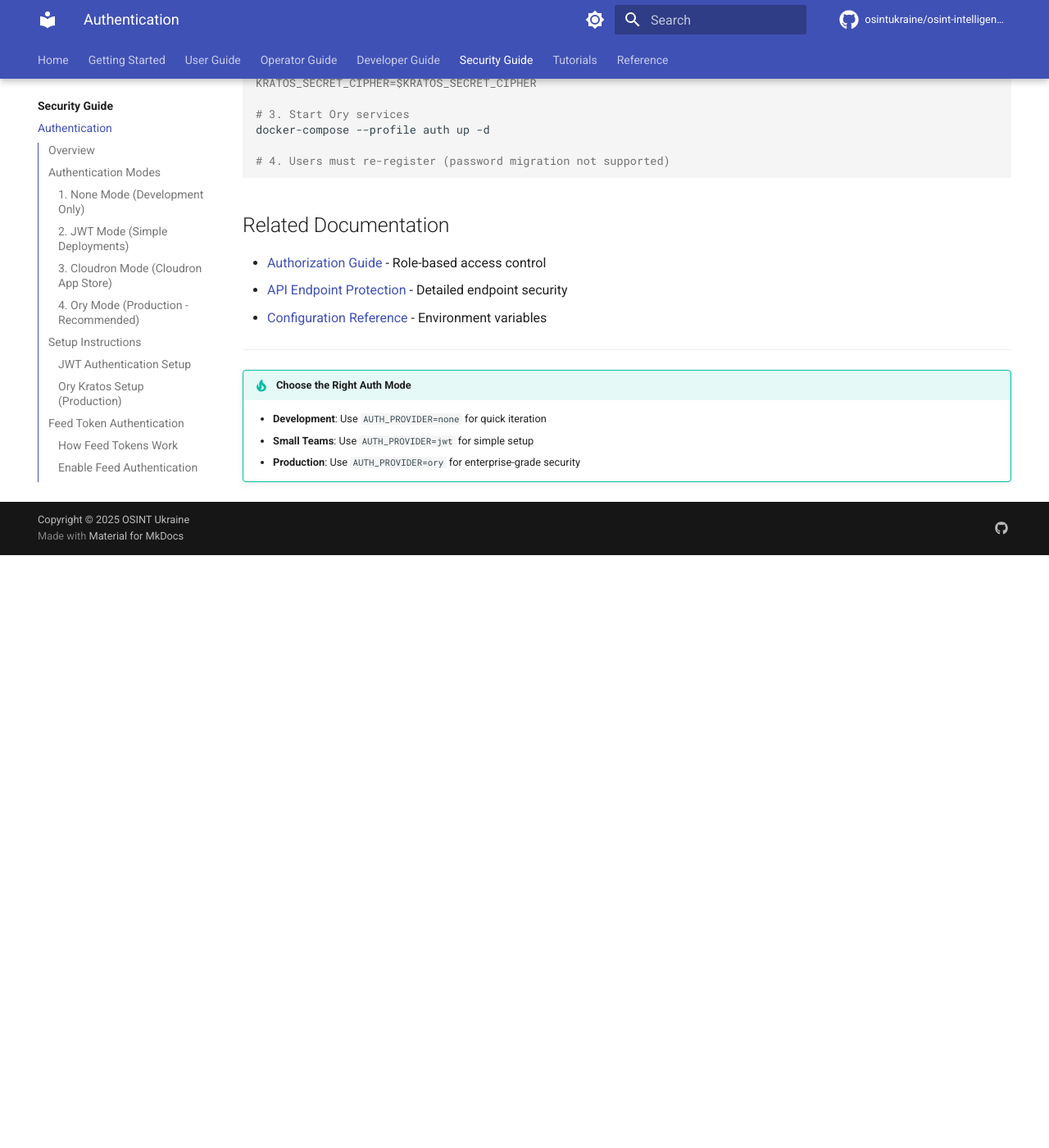
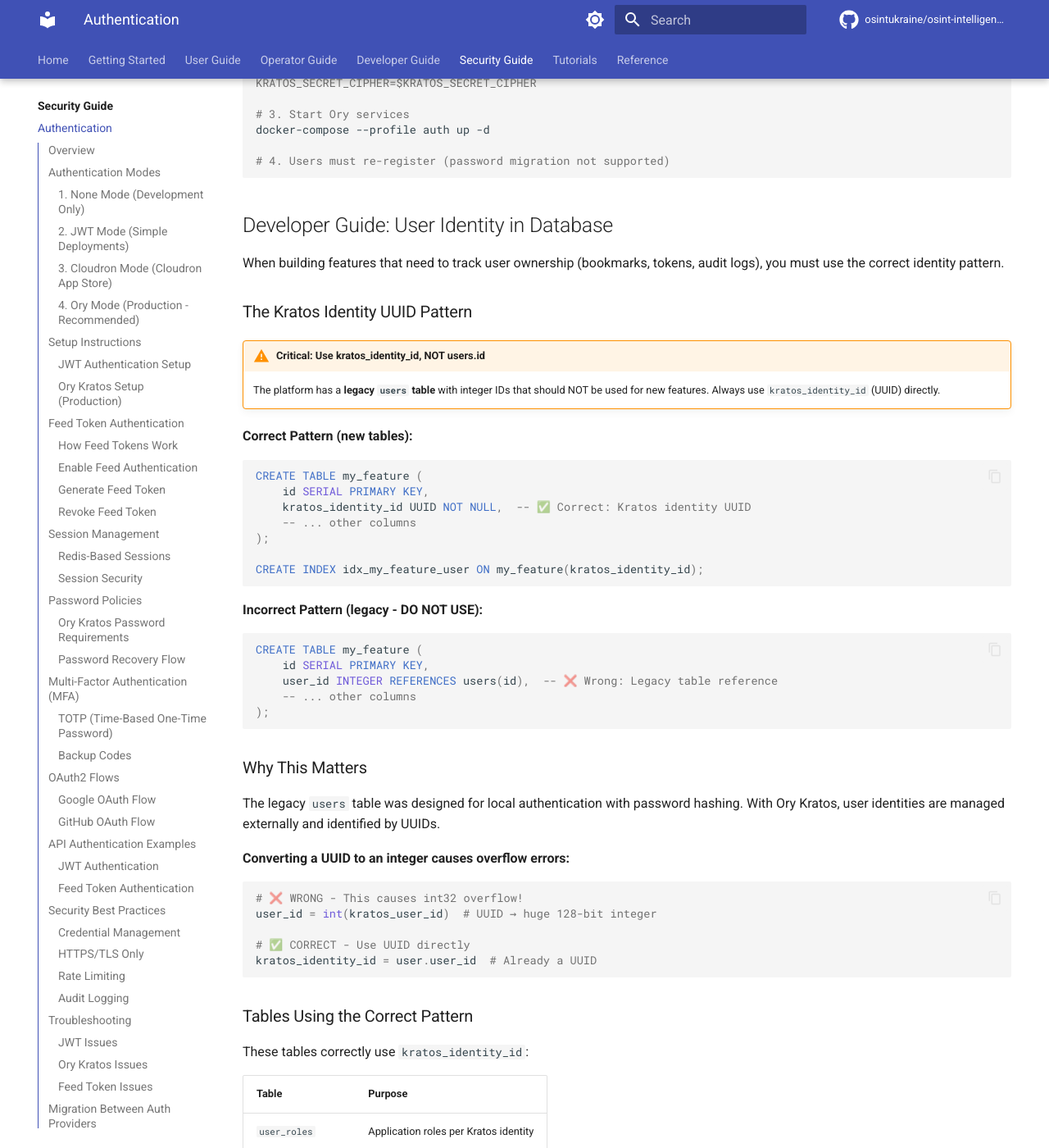
Before and after one commit to osintukraine/osint-platform-docs, an MkDocs documentation site: the page built from docs/security-guide/authentication.md, in a window 1280 px wide and 1400 px high, scrolled down 13965 px. Shown: the whole window at 82% size. Built offline with MkDocs 1.6.1 and Material for MkDocs 9.7.7, drawn with Linux system fonts in a browser that asks for light colours; comment, search, counter and statistics services are not loaded; the version menu is left out; before the commit the page ends 14642 px from its top, so only the background shows below that; some of the changed text lies outside the part shown.

Commit message:
docs(developer): add Kratos identity UUID pattern documentation
Documents critical pattern for user-related database tables:
- Use kratos_identity_id (UUID), NOT legacy users.id (INTEGER)
- Shows correct SQL and ORM patterns
- Explains int32 overflow error when converting UUID to int
- Lists all tables using the correct pattern

Added to:
- security-guide/authentication.md (Developer Guide section)
- developer-guide/database-schema.md (User Identity Pattern section)

Prevents future bugs from referencing legacy users table.

🤖 Generated with [Claude Code](https://claude.com/claude-code)

Co-Authored-By: Claude <noreply@anthropic.com>

````diff
--- a/docs/developer-guide/database-schema.md
+++ b/docs/developer-guide/database-schema.md
@@ -441,6 +441,65 @@ erDiagram
 | **Config** | platform_config, folder_rules, military_slang |
 | **Audit** | decision_logs |
 | **Comments** | message_comments, telegram_users |
+| **User Activity** | user_roles, user_bookmarks, user_comments, admin_audit_log, api_keys |
+
+---
+
+## User Identity Pattern
+
+!!! warning "Critical Pattern for User-Related Tables"
+    All user-related tables use `kratos_identity_id` (UUID), NOT the legacy `users.id` (INTEGER).
+
+### The Legacy `users` Table (DEPRECATED)
+
+The `users` table was designed for local authentication with password hashing. **Do not use it for new features.**
+
+```sql
+-- ❌ LEGACY - Do not reference in new tables
+CREATE TABLE users (
+    id SERIAL PRIMARY KEY,           -- Integer ID
+    username VARCHAR(50) UNIQUE,
+    email VARCHAR(255) UNIQUE,
+    hashed_password VARCHAR(255),    -- Local auth only
+    ...
+);
+```
+
+### The Correct Pattern: kratos_identity_id
+
+All user-facing features must use `kratos_identity_id` (UUID) directly:
+
+```sql
+-- ✅ CORRECT - Use this pattern for new tables
+CREATE TABLE my_user_feature (
+    id SERIAL PRIMARY KEY,
+    kratos_identity_id UUID NOT NULL,  -- Ory Kratos identity UUID
+    ...
+);
+
+CREATE INDEX idx_my_feature_user ON my_user_feature(kratos_identity_id);
+```
+
+### Tables Using kratos_identity_id
+
+| Table | Purpose |
+|-------|---------|
+| `user_roles` | Application roles per Kratos identity |
+| `user_bookmarks` | User-saved messages |
+| `user_comments` | User comments on messages |
+| `admin_audit_log` | Admin action audit trail |
+| `feed_tokens` | RSS/Atom feed authentication tokens |
+| `api_keys` | Programmatic API access keys |
+
+### Why This Matters
+
+Ory Kratos manages user identities externally and uses 128-bit UUIDs. Converting UUIDs to integers causes PostgreSQL INTEGER overflow:
+
+```
+ERROR: value out of int32 range: 27537564199611862328462258318740097659
+```
+
+See [Authentication - Developer Guide](../security-guide/authentication.md#developer-guide-user-identity-in-database) for ORM and router patterns.
 
 ---
 
--- a/docs/security-guide/authentication.md
+++ b/docs/security-guide/authentication.md
@@ -633,9 +633,105 @@ docker-compose --profile auth up -d
 # 4. Users must re-register (password migration not supported)
 ```
 
+## Developer Guide: User Identity in Database
+
+When building features that need to track user ownership (bookmarks, tokens, audit logs), you must use the correct identity pattern.
+
+### The Kratos Identity UUID Pattern
+
+!!! warning "Critical: Use kratos_identity_id, NOT users.id"
+    The platform has a **legacy `users` table** with integer IDs that should NOT be used for new features. Always use `kratos_identity_id` (UUID) directly.
+
+**Correct Pattern (new tables):**
+
+```sql
+CREATE TABLE my_feature (
+    id SERIAL PRIMARY KEY,
+    kratos_identity_id UUID NOT NULL,  -- ✅ Correct: Kratos identity UUID
+    -- ... other columns
+);
+
+CREATE INDEX idx_my_feature_user ON my_feature(kratos_identity_id);
+```
+
+**Incorrect Pattern (legacy - DO NOT USE):**
+
+```sql
+CREATE TABLE my_feature (
+    id SERIAL PRIMARY KEY,
+    user_id INTEGER REFERENCES users(id),  -- ❌ Wrong: Legacy table reference
+    -- ... other columns
+);
+```
+
+### Why This Matters
+
+The legacy `users` table was designed for local authentication with password hashing. With Ory Kratos, user identities are managed externally and identified by UUIDs.
+
+**Converting a UUID to an integer causes overflow errors:**
+
+```python
+# ❌ WRONG - This causes int32 overflow!
+user_id = int(kratos_user_id)  # UUID → huge 128-bit integer
+
+# ✅ CORRECT - Use UUID directly
+kratos_identity_id = user.user_id  # Already a UUID
+```
+
+### Tables Using the Correct Pattern
+
+These tables correctly use `kratos_identity_id`:
+
+| Table | Purpose |
+|-------|---------|
+| `user_roles` | Application roles per Kratos identity |
+| `user_bookmarks` | User-saved messages |
+| `user_comments` | User comments on messages |
+| `admin_audit_log` | Admin action audit trail |
+| `feed_tokens` | RSS/Atom feed authentication |
+| `api_keys` | Programmatic API access |
+
+### ORM Model Pattern
+
+When creating SQLAlchemy models:
+
+```python
+from uuid import UUID
+from sqlalchemy.dialects.postgresql import UUID as PG_UUID
+
+class MyFeature(Base):
+    __tablename__ = "my_feature"
+
+    id: Mapped[int] = mapped_column(primary_key=True)
+
+    # ✅ Correct: UUID column for Kratos identity
+    kratos_identity_id: Mapped[UUID] = mapped_column(
+        PG_UUID(as_uuid=True),
+        nullable=False,
+        index=True,
+    )
+```
+
+### Router/Service Pattern
+
+When accessing the current user in FastAPI routes:
+
+```python
+from ..dependencies.auth import AuthenticatedUser
+
+@router.get("/my-items")
+async def list_items(user: AuthenticatedUser, db: AsyncSession = Depends(get_db)):
+    # ✅ Correct: Use user.user_id directly (already a UUID)
+    items = await service.get_user_items(user.user_id)
+
+    # ❌ Wrong: Never convert to int
+    # items = await service.get_user_items(int(user.user_id))
+```
+
 ## Related Documentation
 
 - [Authorization Guide](authorization.md) - Role-based access control
+- [Database Schema](../developer-guide/database-schema.md) - Table definitions
 - [API Endpoint Protection](https://github.com/osintukraine/osint-intelligence-platform/blob/master/services/api/ENDPOINT_PROTECTION.md) - Detailed endpoint security
 - [Configuration Reference](../operator-guide/configuration.md) - Environment variables
 
````
